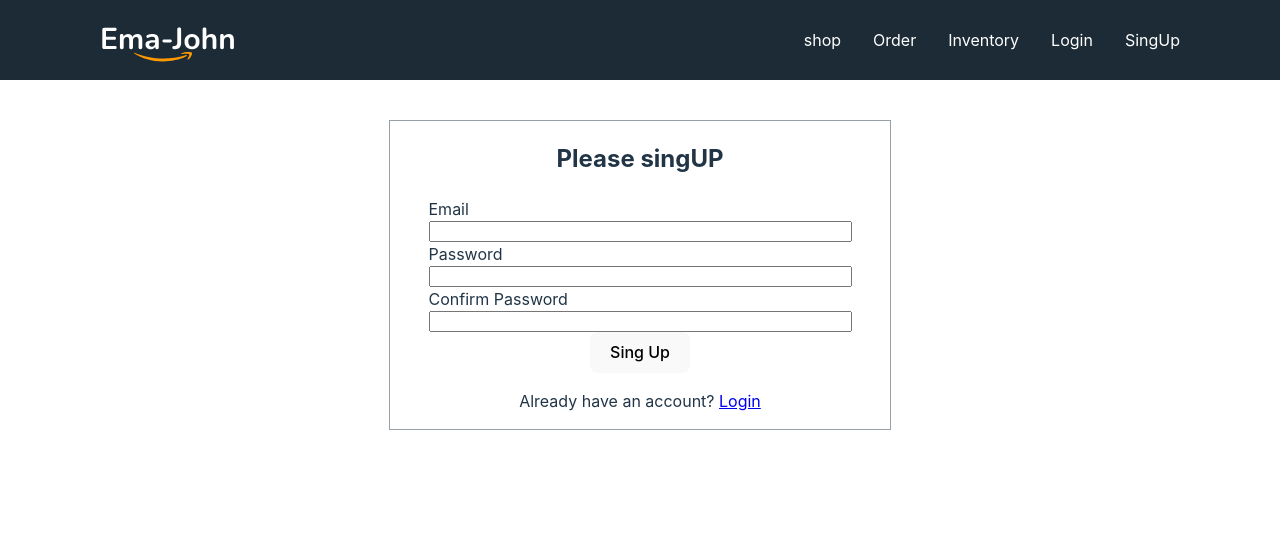
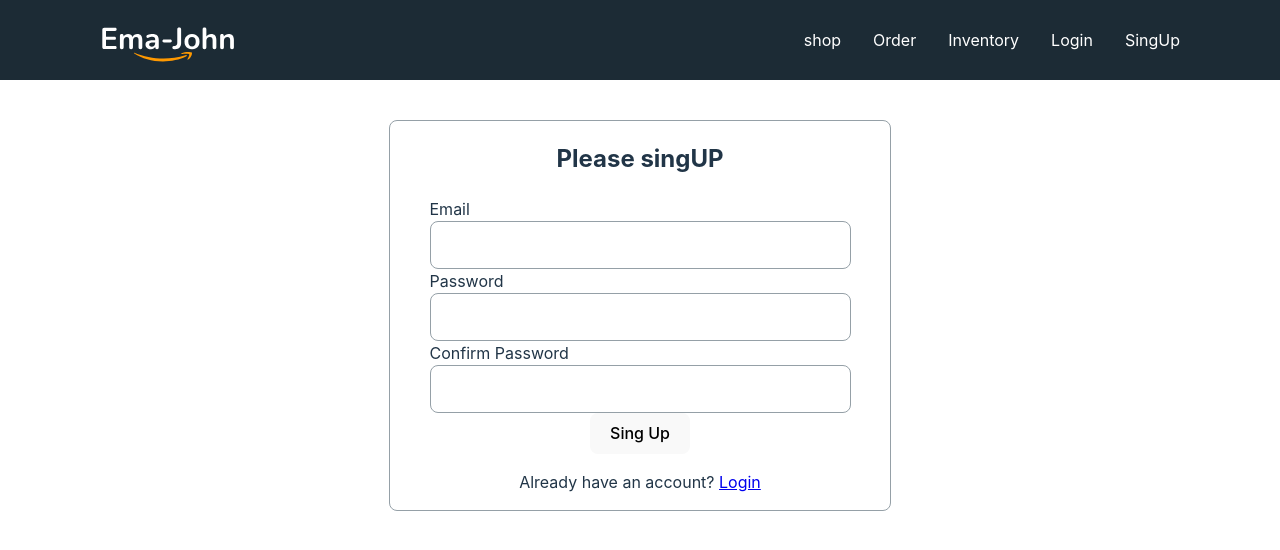
Before and after one commit to AB-ohi/ema-jone, a React (Vite) app: page /singUp in a window 1280 px wide. Shown: the top 550 px of the page. Built offline with nearby package versions, Linux system fonts and the light colour scheme.

Commit message:
astasi w8

```diff
--- a/src/components/SingUp/SingUp.css
+++ b/src/components/SingUp/SingUp.css
@@ -11,11 +11,16 @@
 .from-container{
     margin: 40px auto;
     border: 1px solid #95A0A7;
+    border-radius: 8px;
     width: 500px;
 }
 
 .from-control input{
     width: 415px;
+    height: 44px;
+    background: none;
+    border: 1px solid #95A0A7;
+    border-radius: 8px;
 }
 
 .input-filed{
```
